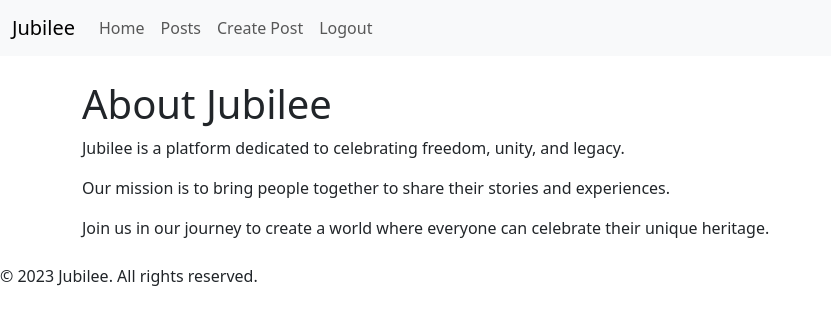
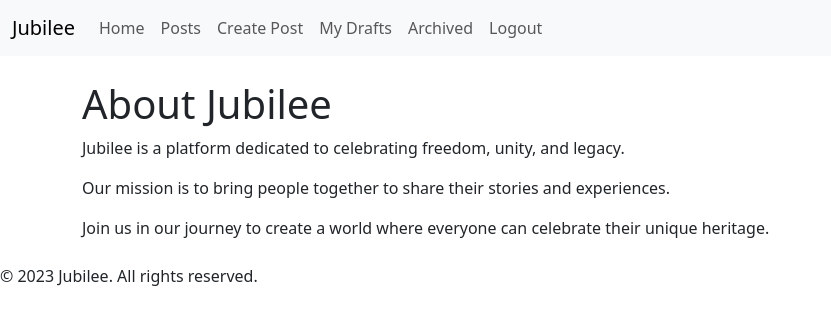
Before and after one commit to qoryhanisagal/jubilee, a Django app: page /about/ in a window 1280 px wide. Shown: the top 325 px of the page, without its empty margins (0-831 px from the left). Run offline with Django 5.2, Linux system fonts and the light colour scheme; the visitor is signed in with stand-in values (Sample User, id 1); parts of the project's set-up code (start-up, migrations or seed data) failed here and were passed over.

Commit message:
Update navbar: Add links for My Drafts and Archived posts

```diff
--- a/templates/base.html
+++ b/templates/base.html
@@ -26,6 +26,12 @@
                         <a class="nav-link" href="{% url 'posts:post_create' %}">Create Post</a>
                     </li>
                     {% if user.is_authenticated %}
+                    <li class="nav-item">
+                        <a class="nav-link" href="{% url 'posts:post_drafts' %}">My Drafts</a>
+                    </li>
+                    <li class="nav-item">
+                        <a class="nav-link" href="{% url 'posts:post_archived' %}">Archived</a>
+                    </li>
                     <form method="post" action="{% url 'logout' %}" class="d-inline">
                         {% csrf_token %}
                         <button type="submit" class="btn btn-link nav-link">Logout</button>
```
Lines whose indentation alone changed are shown as unchanged.
